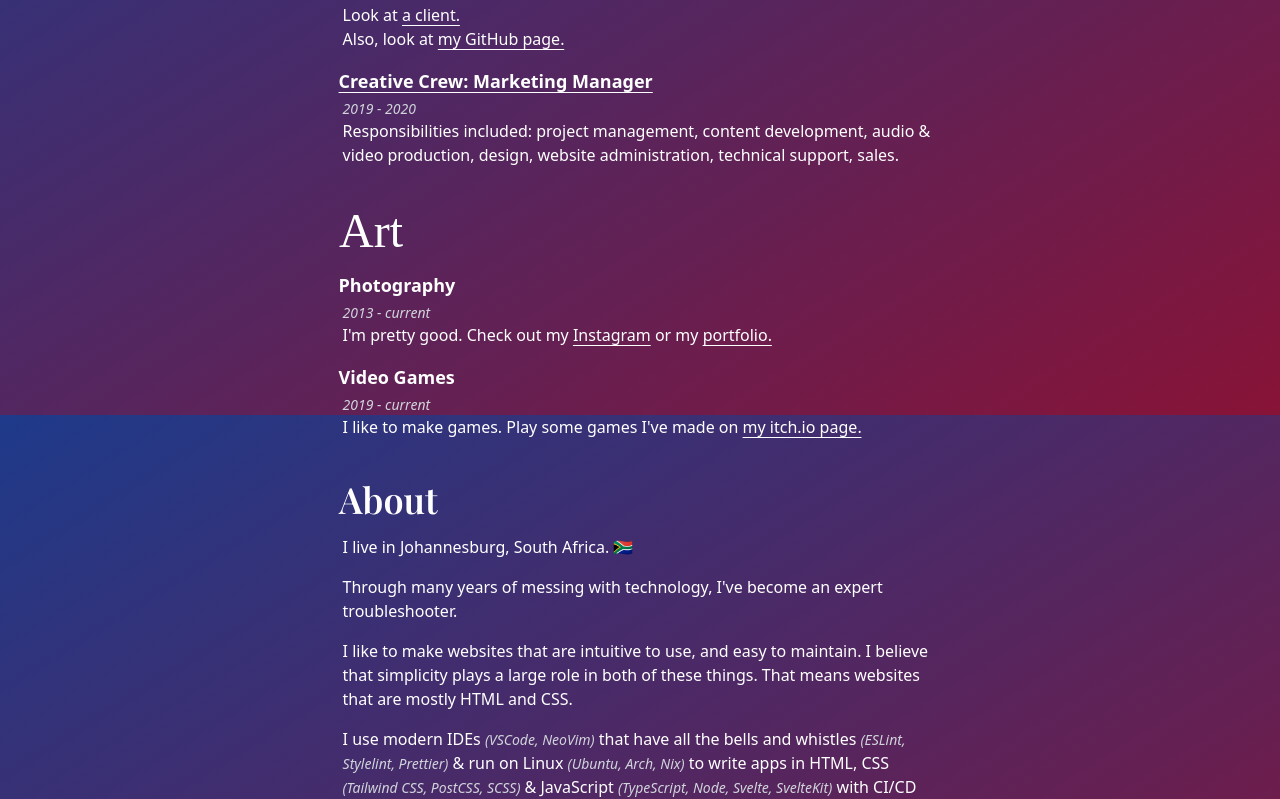
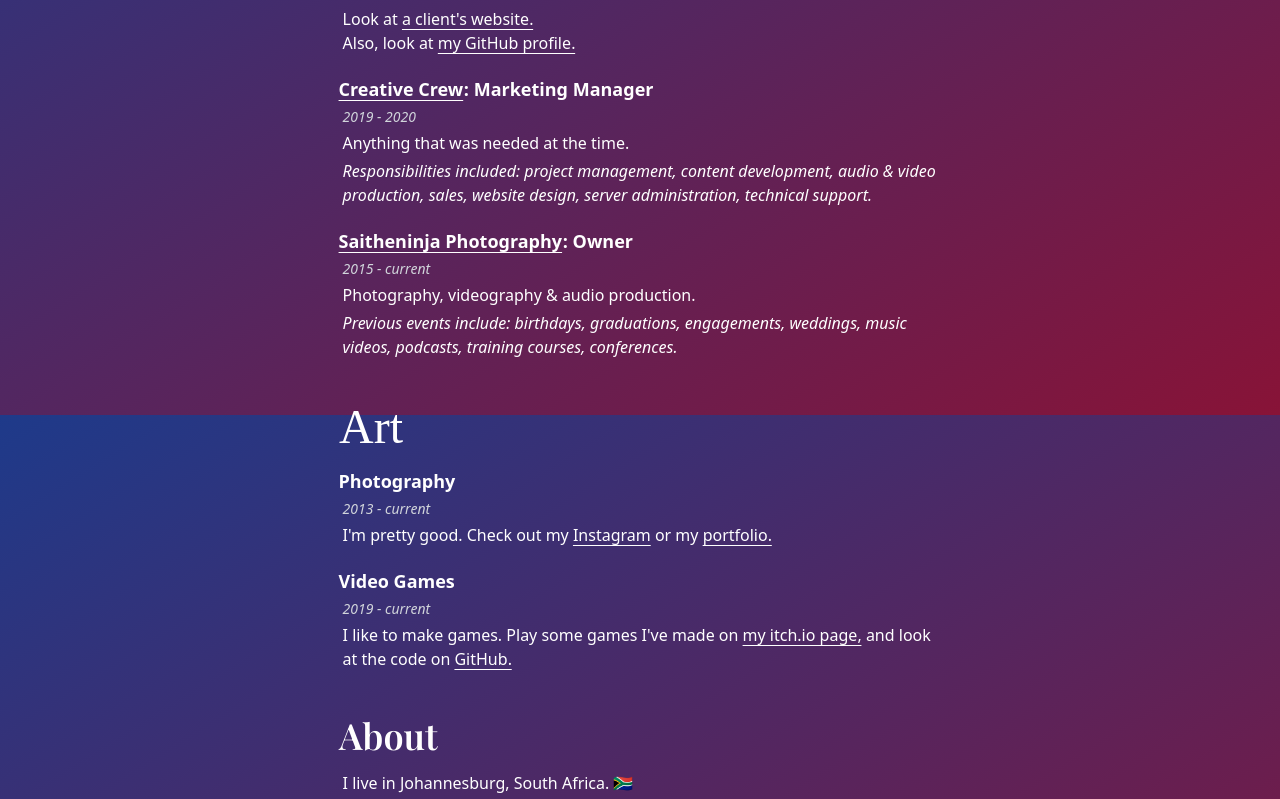
Before and after one commit to saitheninja/sai-codes, a SvelteKit app: page /resume in a window 1280 px wide. Shown: the part 385-1184 px from the top of the page. Built offline with nearby package versions, Linux system fonts and the light colour scheme; a web font is replaced by a local one.

Commit message:
update resume more

```diff
--- a/src/routes/resume/+page.svelte
+++ b/src/routes/resume/+page.svelte
@@ -27,9 +27,9 @@
 
     <div>
       <h3>Freelance Web Developer</h3>
-
       <p class="text-minor">2020 - current</p>
 
+      <div class="py-1">
         <p>
           Look at
           <a
@@ -39,7 +39,7 @@
             rel="noreferrer external"
             class="-mr-1"
           >
-          a client
+            a client's website
           </a>.
         </p>
 
@@ -51,9 +51,10 @@
             rel="noreferrer external"
             class="-mr-1"
           >
-          my GitHub page
+            my GitHub profile
           </a>.
         </p>
+      </div>
     </div>
 
     <div>
@@ -62,18 +63,49 @@
           href="https://creativecrew.co.za/"
           target="_blank"
           rel="noreferrer external"
+          class="-mr-1"
         >
-          Creative Crew: Marketing Manager
+          Creative Crew
         </a>
+        : Marketing Manager
       </h3>
 
       <p class="text-minor">2019 - 2020</p>
 
-      <p>
+      <div class="py-1">
+        <p>Anything that was needed at the time.</p>
+
+        <p class="pt-1 italic">
           Responsibilities included: project management, content development,
-        audio & video production, design, website administration, technical
-        support, sales.
+          audio & video production, sales, website design, server
+          administration, technical support.
         </p>
+      </div>
+    </div>
+
+    <div>
+      <h3>
+        <a
+          href="https://saitheninja.com"
+          target="_blank"
+          rel="noreferrer external"
+          class="-mr-1"
+        >
+          Saitheninja Photography
+        </a>
+        : Owner
+      </h3>
+
+      <p class="text-minor">2015 - current</p>
+
+      <div class="py-1">
+        <p>Photography, videography & audio production.</p>
+
+        <p class="pt-1 italic">
+          Previous events include: birthdays, graduations, engagements,
+          weddings, music videos, podcasts, training courses, conferences.
+        </p>
+      </div>
     </div>
   </section>
 
@@ -88,7 +120,7 @@
 
       <p class="text-minor">2013 - current</p>
 
-      <p>
+      <p class="py-1">
         I'm pretty good. Check out my
         <a
           href="https://www.instagram.com/saitheninja/"
@@ -115,7 +147,7 @@
 
       <p class="text-minor">2019 - current</p>
 
-      <p>
+      <p class="py-1">
         I like to make games. Play some games I've made on
         <a
           href="https://saitheninja.itch.io/"
@@ -124,6 +156,14 @@
           class="-mr-1"
         >
           my itch.io page
+        </a>, and look at the code on
+        <a
+          href="https://github.com/saitheninja/"
+          target="_blank"
+          rel="noreferrer external"
+          class="-mr-1"
+        >
+          GitHub
         </a>.
       </p>
     </div>
@@ -138,14 +178,8 @@
     <p>I live in Johannesburg, South Africa. 🇿🇦</p>
 
     <p>
-      Through many years of messing with technology, I've become an expert
-      troubleshooter.
-    </p>
-
-    <p>
-      I like to make websites that are intuitive to use, and easy to maintain. I
-      believe that simplicity plays a large role in both of these things. That
-      means websites that are mostly HTML and CSS.
+      I enjoy making websites that are intuitive to use, robust, and easy to
+      maintain.
     </p>
 
     <p id="buzzwords">
@@ -153,7 +187,7 @@
       <span class="text-minor">(VSCode, NeoVim)</span>
 
       that have all the bells and whistles
-      <span class="text-minor">(ESLint, Stylelint, Prettier)</span>
+      <span class="text-minor">(ESLint, Prettier, Stylelint)</span>
 
       & run on Linux
       <span class="text-minor">(Ubuntu, Arch, Nix)</span>
@@ -164,7 +198,7 @@
       & JavaScript
       <span class="text-minor">(TypeScript, Node, Svelte, SvelteKit)</span>
 
-      with CI/CD pipelines
+      with SCM & CI/CD
       <span class="text-minor">(Git, GitHub Actions)</span>
 
       to bundle
@@ -175,7 +209,7 @@
         (Docker, DigitalOcean, Netlify, JAMstack)
       </span>
 
-      good-looking websites.
+      good websites.
     </p>
   </section>
 </div>
```
Lines whose indentation alone changed are shown as unchanged.
